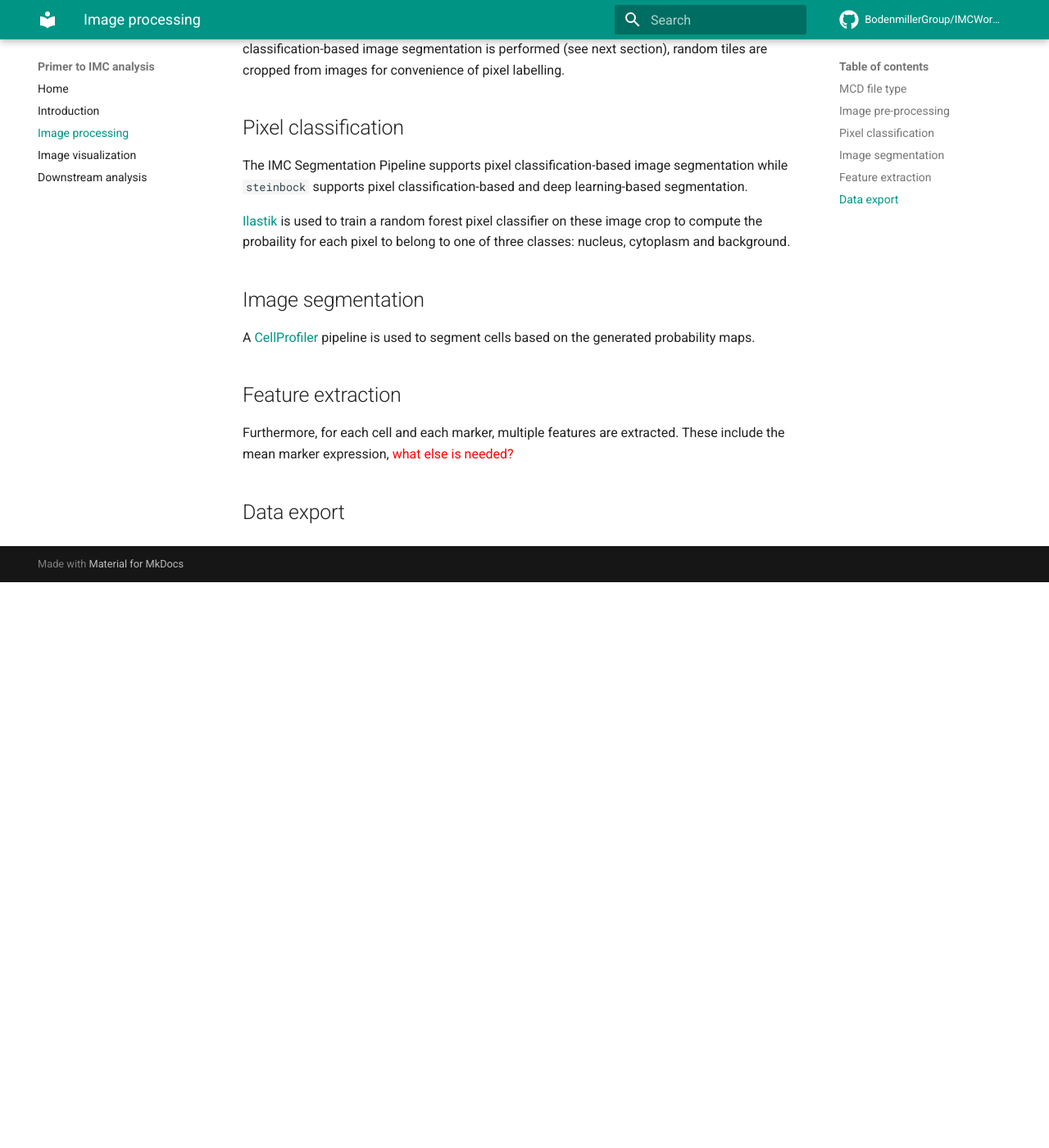
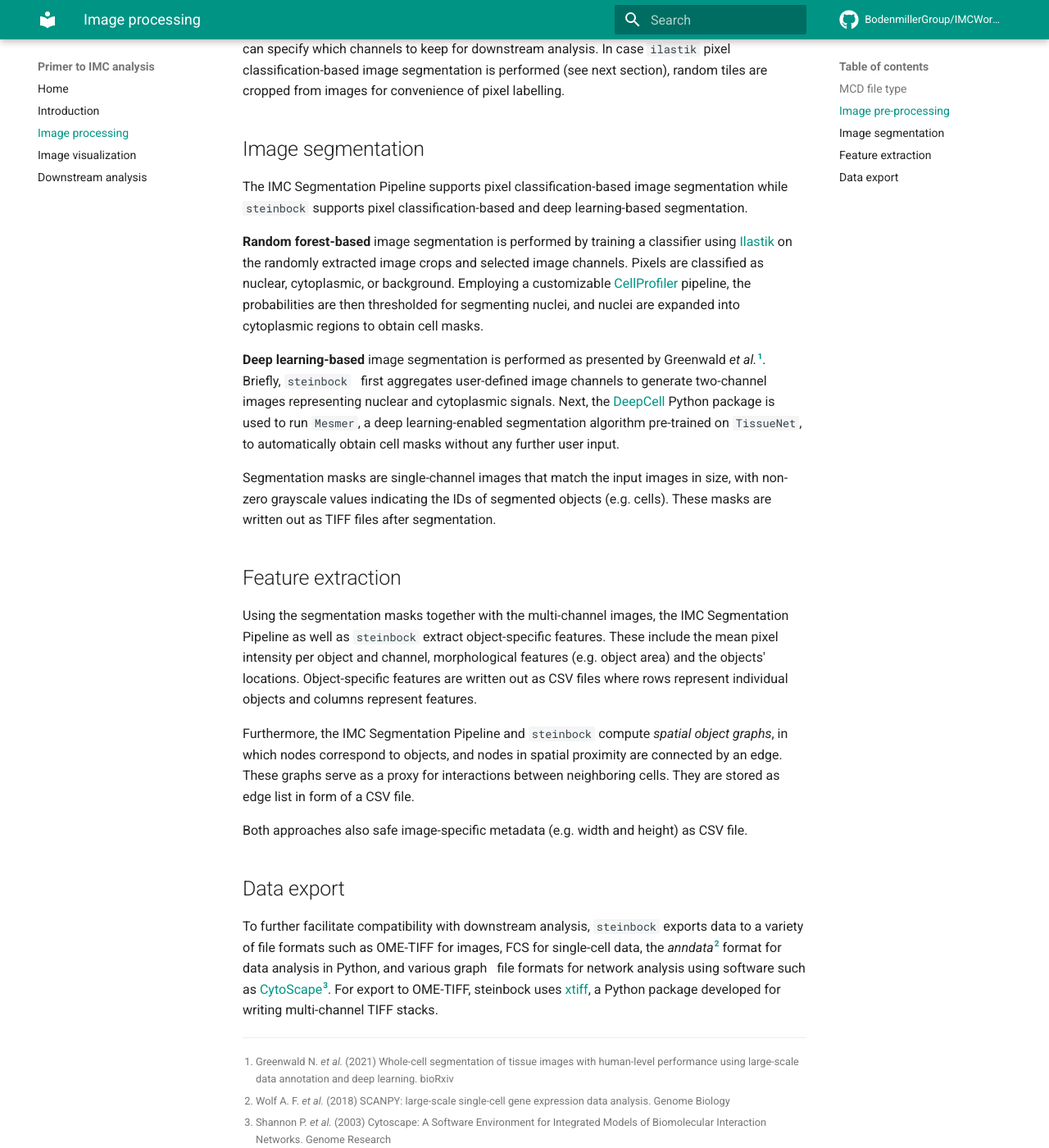
Before and after one commit to BodenmillerGroup/IMCWorkflow, an MkDocs documentation site: the page built from docs/process.md, in a window 1280 px wide and 1400 px high, scrolled down 1223 px. Shown: the whole window at 82% size. Built offline with MkDocs 1.6.1 and Material for MkDocs 9.7.7, drawn with Linux system fonts in a browser that asks for light colours; comment, search, counter and statistics services are not loaded; before the commit the page ends 1933 px from its top, so only the background shows below that; some of the changed text lies outside the part shown.

Commit message:
Finalized process section

```diff
--- a/docs/process.md
+++ b/docs/process.md
@@ -31,6 +31,7 @@ Besides the MCD viewer (see [Image visualization](viewers.md)), `.mcd` files can
 To facilitate IMC data pre-processing, we created [readimc](https://github.com/BodenmillerGroup/readimc) and [imctools](https://github.com/BodenmillerGroup/imctools), open-source
 Python packages for extracting the multi-modal (IMC acquisitions, panoramas), multi-region, multi-channel information contained in raw IMC images.
 While `imctools` contains functionality specific to the IMC Segmentation Pipeline, the `readimc` package contains reader functions for IMC raw data and should be used for this purpose.
+A common first step of IMC pre-processing is the conversion of raw data from MCD files to multi-channel TIFF files.
 
 ## Image pre-processing
 
@@ -38,19 +39,38 @@ Starting from IMC raw data and a "panel" file, individual acquisitions are extra
 The panel contains information of antibodies used in the experiment and the user can specify which channels to keep for downstream analysis.
 In case `ilastik` pixel classification-based image segmentation is performed (see next section), random tiles are cropped from images for convenience of pixel labelling.
 
-## Pixel classification
+## Image segmentation
 
 The IMC Segmentation Pipeline supports pixel classification-based image segmentation while `steinbock` supports pixel classification-based and deep learning-based segmentation.
 
-[Ilastik](https://www.ilastik.org/) is used to train a random forest pixel classifier on these image crop to compute the probaility for each pixel to belong to one of three classes: nucleus, cytoplasm and background.
+**Random forest-based** image segmentation is performed by training a classifier using [Ilastik](https://www.ilastik.org/) on the randomly extracted image crops and selected image channels.
+Pixels are classified as nuclear, cytoplasmic, or background. Employing a customizable [CellProfiler](https://cellprofiler.org/) pipeline, the probabilities are then thresholded for segmenting nuclei, and nuclei are expanded into cytoplasmic regions to obtain cell masks.
 
-## Image segmentation
+**Deep learning-based** image segmentation is performed as presented by Greenwald _et al._[^fn1].
+Briefly, `steinbock`  first aggregates user-defined image channels to generate two-channel images representing nuclear and cytoplasmic signals.
+Next, the [DeepCell](https://github.com/vanvalenlab/intro-to-deepcell) Python package is used to run `Mesmer`, a deep learning-enabled segmentation algorithm pre-trained on `TissueNet`, to automatically obtain cell masks without any further user input.
 
-A [CellProfiler](https://cellprofiler.org/) pipeline is used to segment cells based on the generated probability maps.
+Segmentation masks are single-channel images that match the input images in size, with non-zero grayscale values indicating the IDs of segmented objects (e.g. cells).
+These masks are written out as TIFF files after segmentation.
 
 ## Feature extraction
 
-Furthermore, for each cell and each marker, multiple features are extracted.
-These include the mean marker expression, <span style="color: red;">what else is needed?</span>
+Using the segmentation masks together with the multi-channel images, the IMC Segmentation Pipeline as well as `steinbock` extract object-specific features.
+These include the mean pixel intensity per object and channel, morphological features (e.g. object area) and the objects' locations.
+Object-specific features are written out as CSV files where rows represent individual objects and columns represent features.
+
+Furthermore, the IMC Segmentation Pipeline and `steinbock` compute _spatial object graphs_, in which nodes correspond to objects, and nodes in spatial proximity are connected by an edge.
+These graphs serve as a proxy for interactions between neighboring cells.
+They are stored as edge list in form of a CSV file.
+
+Both approaches also safe image-specific metadata (e.g. width and height) as CSV file.
 
 ## Data export
+
+To further facilitate compatibility with downstream analysis, `steinbock` exports data to a variety of file formats such as OME-TIFF for images, FCS for single-cell data, the _anndata_[^fn2] format for data analysis in Python, and various graph  file formats for network analysis using software such as [CytoScape](https://cytoscape.org/)[^fn3].
+For export to OME-TIFF, steinbock uses [xtiff](), a Python package developed for writing multi-channel TIFF stacks.
+
+
+[^fn1]: Greenwald N. _et al._ (2021) Whole-cell segmentation of tissue images with human-level performance using large-scale data annotation and deep learning. bioRxiv
+[^fn2]: Wolf A. F. _et al._ (2018) SCANPY: large-scale single-cell gene expression data analysis. Genome Biology
+[^fn3]: Shannon P. _et al._ (2003) Cytoscape: A Software Environment for Integrated Models of Biomolecular Interaction Networks. Genome Research
```
